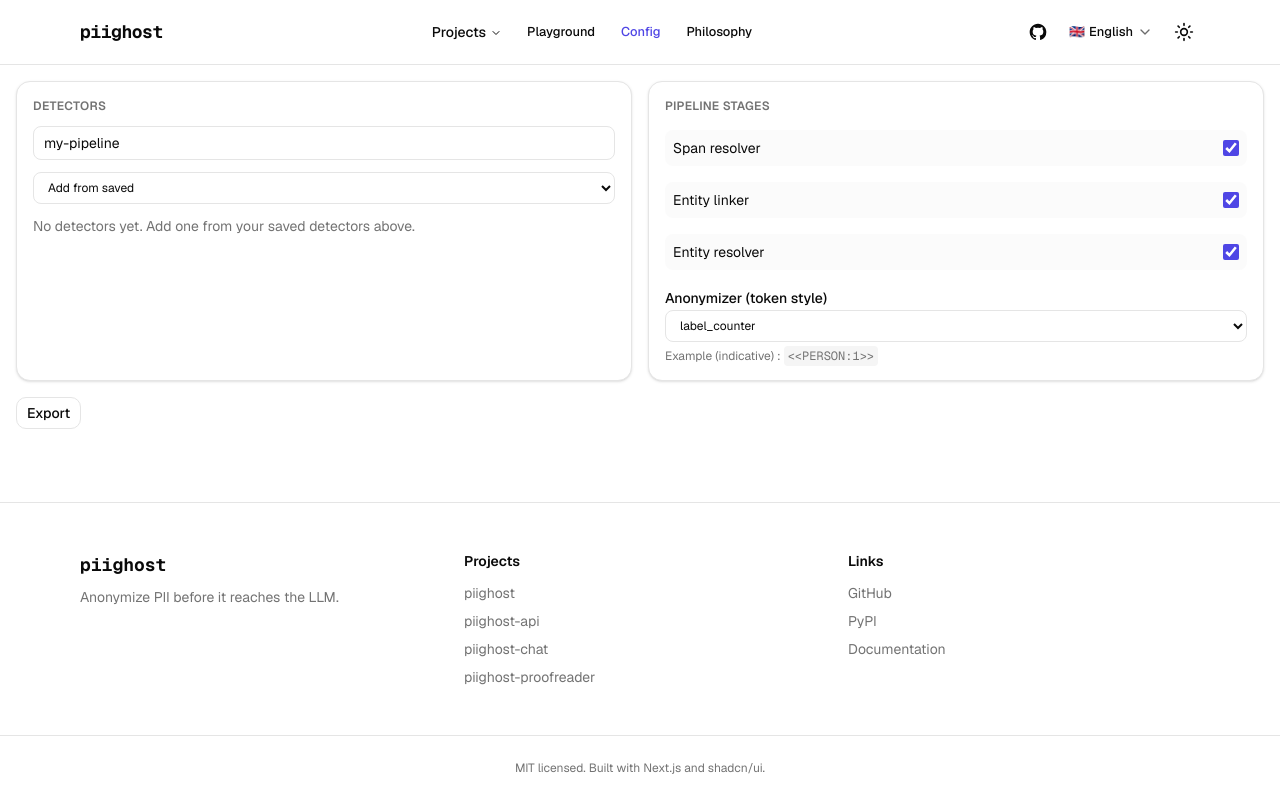
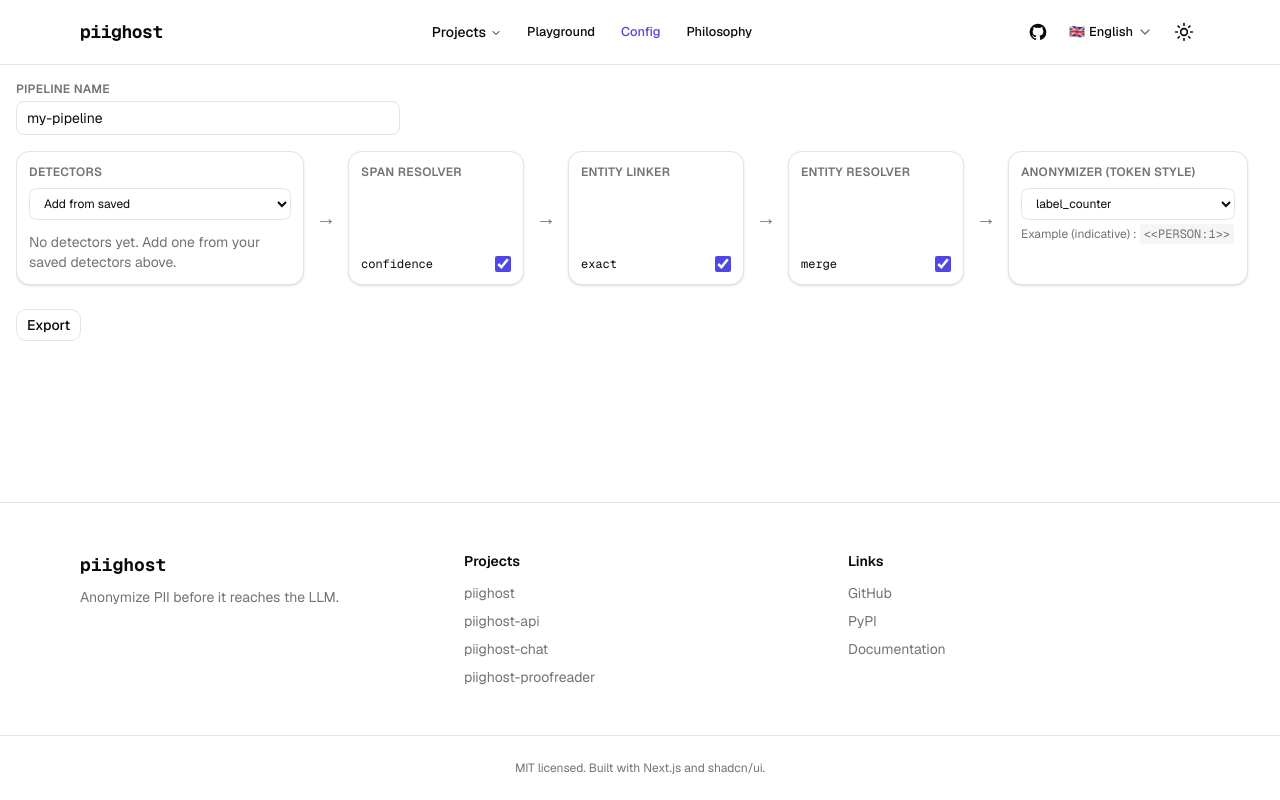
Before and after one commit to Athroniaeth/piighost-studio, a Next.js app: page /config in a window 1280 px wide. Built offline with nearby package versions, Linux system fonts and the light colour scheme.

Commit message:
feat(config): render the pipeline left-to-right, one block per stage
Detectors -> span resolver -> entity linker -> entity resolver -> anonymizer,
joined by arrows, each block carrying its own config. Drops the unused
stagesTitle key.

```diff
--- a/src/components/playground/config-builder.tsx
+++ b/src/components/playground/config-builder.tsx
@@ -50,12 +50,38 @@
   }
 }
 
-function Toggle({ label, on, onToggle }: { label: string; on: boolean; onToggle: () => void }) {
+/** Flow arrow between pipeline blocks. */
+function Arrow() {
   return (
-    <label className="flex cursor-pointer items-center justify-between gap-2 rounded-md bg-muted/40 p-2 text-sm">
-      <span>{label}</span>
+    <div className="flex shrink-0 items-center px-1 text-xl text-muted-foreground" aria-hidden>
+      →
+    </div>
+  );
+}
+
+/** A togglable pipeline stage block (span resolver / entity linker / entity
+ *  resolver). Shows the variant that will be exported, dims when disabled. */
+function StageBlock({
+  label,
+  on,
+  variant,
+  onToggle,
+}: {
+  label: string;
+  on: boolean;
+  variant: string;
+  onToggle: () => void;
+}) {
+  return (
+    <section
+      className={`flex w-44 shrink-0 flex-col rounded-xl border bg-card p-3 shadow-sm ${on ? "" : "opacity-60"}`}
+    >
+      <h2 className="mb-2 text-xs font-semibold uppercase tracking-wide text-muted-foreground">{label}</h2>
+      <label className="mt-auto flex cursor-pointer items-center justify-between gap-2 text-sm">
+        <code className="font-mono text-xs">{on ? variant : "disabled"}</code>
         <input type="checkbox" className="size-4 accent-primary" checked={on} onChange={onToggle} />
       </label>
+    </section>
   );
 }
 
@@ -114,17 +140,26 @@
 
   return (
     <div className="flex w-full flex-col gap-4 p-4">
-      <div className="grid gap-4 lg:grid-cols-2">
-        <section className="rounded-xl border bg-card p-4 shadow-sm">
-          <h2 className="mb-3 text-xs font-semibold uppercase tracking-wide text-muted-foreground">
-            {pg.detectorsTitle}
-          </h2>
+      {/* Pipeline name */}
+      <div className="max-w-sm">
+        <label className="mb-1 block text-xs font-semibold uppercase tracking-wide text-muted-foreground">
+          {pg.pipelineNameLabel}
+        </label>
         <input
-            className="mb-3 w-full rounded-md border bg-background px-2.5 py-1.5 text-sm"
+          className="w-full rounded-md border bg-background px-2.5 py-1.5 text-sm"
           value={pipeline.name}
           aria-label={pg.pipelineNameLabel}
           onChange={(e) => setPipeline((p) => ({ ...p, name: e.target.value }))}
         />
+      </div>
+
+      {/* The pipeline, left to right: one block per stage, joined by arrows. */}
+      <div className="flex items-stretch gap-2 overflow-x-auto pb-2">
+        {/* Detect */}
+        <section className="flex w-72 shrink-0 flex-col rounded-xl border bg-card p-3 shadow-sm">
+          <h2 className="mb-2 text-xs font-semibold uppercase tracking-wide text-muted-foreground">
+            {pg.detectorsTitle}
+          </h2>
           <select
             className="mb-3 w-full rounded-md border bg-background px-2.5 py-1.5 text-xs"
             value=""
@@ -168,16 +203,34 @@
           )}
         </section>
 
-        <section className="space-y-4 rounded-xl border bg-card p-4 shadow-sm">
-          <h2 className="text-xs font-semibold uppercase tracking-wide text-muted-foreground">
-            {pg.stagesTitle}
+        <Arrow />
+        <StageBlock
+          label={pg.spanResolverLabel}
+          on={pipeline.spanResolver}
+          variant="confidence"
+          onToggle={() => setPipeline((p) => ({ ...p, spanResolver: !p.spanResolver }))}
+        />
+        <Arrow />
+        <StageBlock
+          label={pg.entityLinkerLabel}
+          on={pipeline.entityLinker}
+          variant="exact"
+          onToggle={() => setPipeline((p) => ({ ...p, entityLinker: !p.entityLinker }))}
+        />
+        <Arrow />
+        <StageBlock
+          label={pg.entityResolverLabel}
+          on={pipeline.entityResolver}
+          variant="merge"
+          onToggle={() => setPipeline((p) => ({ ...p, entityResolver: !p.entityResolver }))}
+        />
+        <Arrow />
+
+        {/* Anonymize */}
+        <section className="flex w-60 shrink-0 flex-col rounded-xl border bg-card p-3 shadow-sm">
+          <h2 className="mb-2 text-xs font-semibold uppercase tracking-wide text-muted-foreground">
+            {pg.anonymizerLabel}
           </h2>
-          <Toggle label={pg.spanResolverLabel} on={pipeline.spanResolver} onToggle={() => setPipeline((p) => ({ ...p, spanResolver: !p.spanResolver }))} />
-          <Toggle label={pg.entityLinkerLabel} on={pipeline.entityLinker} onToggle={() => setPipeline((p) => ({ ...p, entityLinker: !p.entityLinker }))} />
-          <Toggle label={pg.entityResolverLabel} on={pipeline.entityResolver} onToggle={() => setPipeline((p) => ({ ...p, entityResolver: !p.entityResolver }))} />
-
-          <div className="space-y-1.5">
-            <label className="text-sm font-medium">{pg.anonymizerLabel}</label>
           <select
             className="w-full rounded-md border bg-background px-2.5 py-1.5 text-xs"
             value={ph.type}
@@ -189,19 +242,19 @@
               <option key={ty} value={ty}>{ty}</option>
             ))}
           </select>
-            <p className="text-xs text-muted-foreground">
+          <p className="mt-1.5 text-xs text-muted-foreground">
             {pg.tokenExample} :{" "}
             <code className="rounded bg-muted px-1 py-0.5 font-mono">{tokenExample(ph)}</code>
           </p>
 
           {(ph.type === "label_hash" || ph.type === "redact_hash") && (
-              <label className="flex items-center justify-between gap-2 text-sm">
+            <label className="mt-2 flex items-center justify-between gap-2 text-sm">
               <span className="text-muted-foreground">{pg.phHashLength}</span>
               <input
                 type="number"
                 min={4}
                 max={64}
-                  className="w-24 rounded-md border bg-background px-2 py-1 text-xs"
+                className="w-20 rounded-md border bg-background px-2 py-1 text-xs"
                 value={ph.hashLength}
                 onChange={(e) =>
                   setPipeline((p) => ({ ...p, placeholder: { ...ph, hashLength: Number(e.target.value) } }))
@@ -210,11 +263,11 @@
             </label>
           )}
           {ph.type === "mask" && (
-              <label className="flex items-center justify-between gap-2 text-sm">
+            <label className="mt-2 flex items-center justify-between gap-2 text-sm">
               <span className="text-muted-foreground">{pg.phMaskChar}</span>
               <input
                 maxLength={1}
-                  className="w-24 rounded-md border bg-background px-2 py-1 text-xs"
+                className="w-16 rounded-md border bg-background px-2 py-1 text-xs"
                 value={ph.maskChar}
                 onChange={(e) =>
                   setPipeline((p) => ({ ...p, placeholder: { type: "mask", maskChar: e.target.value } }))
@@ -222,7 +275,6 @@
               />
             </label>
           )}
-          </div>
         </section>
       </div>
 
--- a/src/i18n/en.ts
+++ b/src/i18n/en.ts
@@ -311,7 +311,6 @@
     editInPlayground: "Edit",
     detectorsTitle: "Detectors",
     addFromSaved: "Add from saved",
-    stagesTitle: "Pipeline stages",
     spanResolverLabel: "Span resolver",
     entityLinkerLabel: "Entity linker",
     entityResolverLabel: "Entity resolver",
--- a/src/i18n/fr.ts
+++ b/src/i18n/fr.ts
@@ -312,7 +312,6 @@
     editInPlayground: "Éditer",
     detectorsTitle: "Détecteurs",
     addFromSaved: "Ajouter depuis les sauvegardés",
-    stagesTitle: "Étapes du pipeline",
     spanResolverLabel: "Résolveur de spans",
     entityLinkerLabel: "Lieur d'entités",
     entityResolverLabel: "Résolveur d'entités",
--- a/src/i18n/types.ts
+++ b/src/i18n/types.ts
@@ -172,7 +172,6 @@
     editInPlayground: string;
     detectorsTitle: string;
     addFromSaved: string;
-    stagesTitle: string;
     spanResolverLabel: string;
     entityLinkerLabel: string;
     entityResolverLabel: string;
```
Lines whose indentation alone changed are shown as unchanged.
